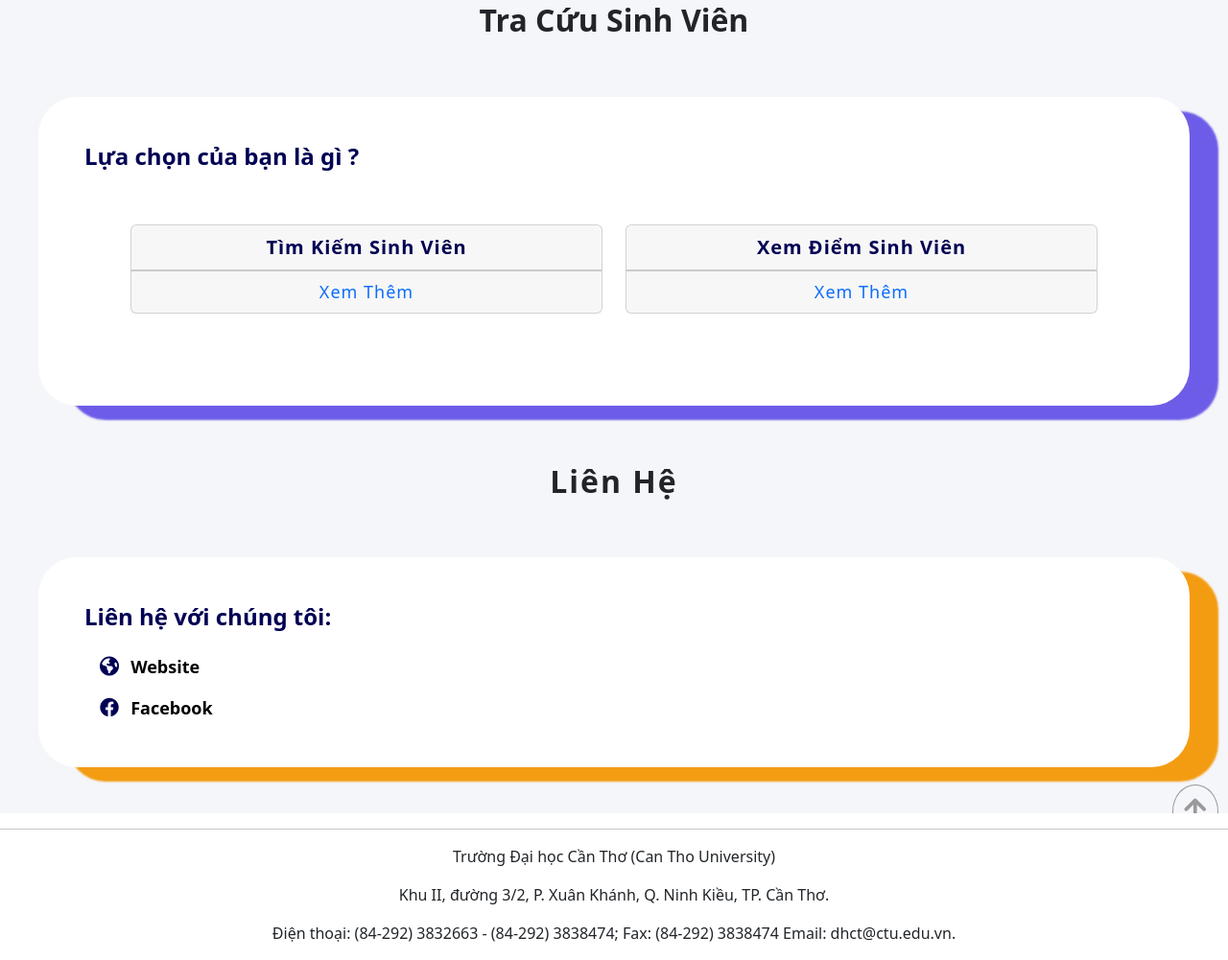
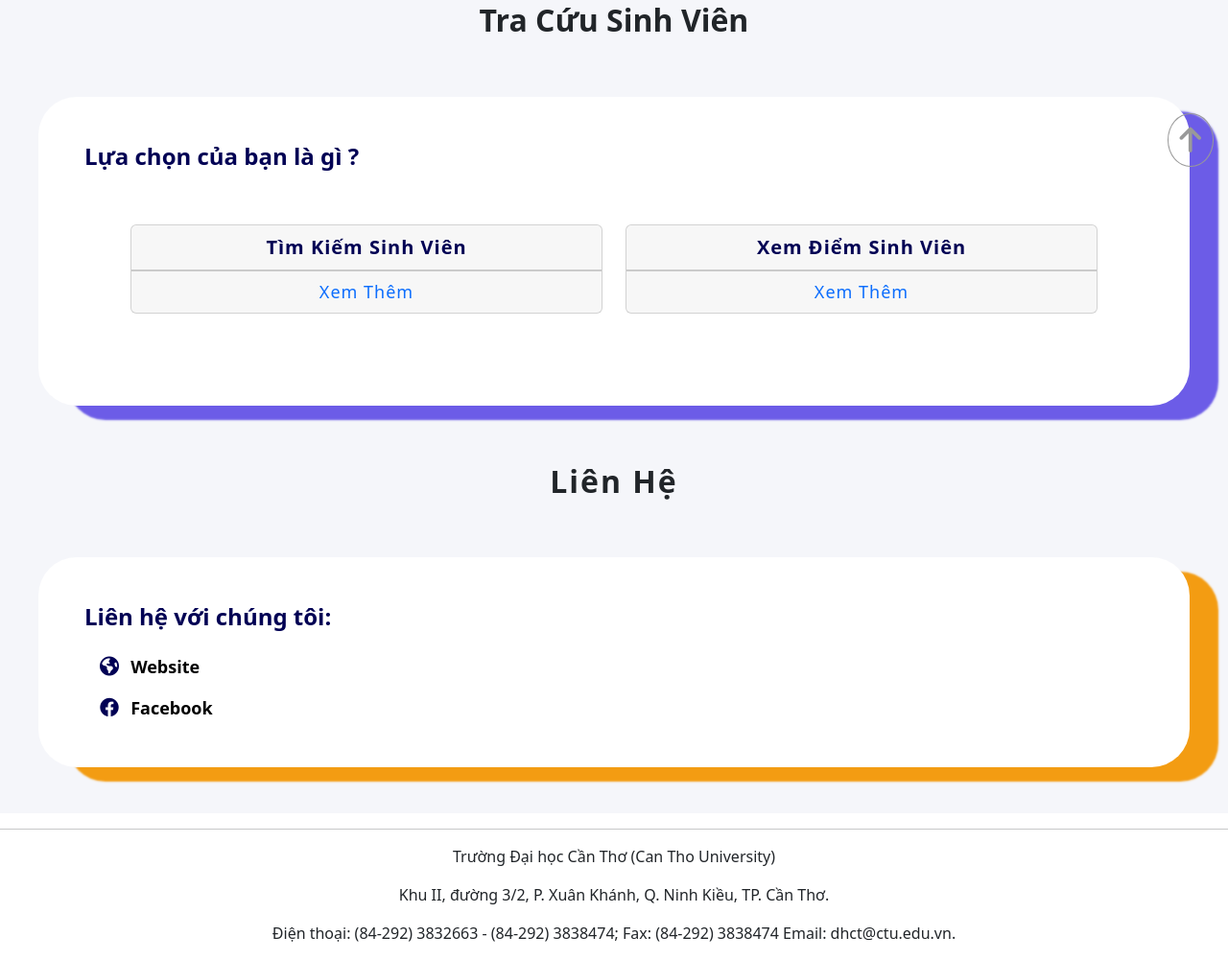
Before and after one commit to DatPhatNguyen/Student-Management-System-, a PHP site: page /parent/index.php in a window 1280 px wide. Shown: the part 2626-3627 px from the top of the page at 96% size. Run offline with PHP 8.4, Linux system fonts and the light colour scheme; the visitor is signed in with stand-in values (Sample User, id 1); data that the repository does not hold is empty; style sheets or scripts are compiled from the project's sources.

Commit message:
'update'

```diff
--- a/styles/_style.scss
+++ b/styles/_style.scss
@@ -109,9 +109,9 @@ button {
   position: absolute;
   color: #999;
   font-size: 30px;
-  bottom: -2700px;
+  bottom: -2000px;
   padding: 12px;
-  right: 10px;
+  right: 15px;
   border: thin solid;
   border-radius: 50%;
   transition: 0.25s linear;
--- a/styles/style.css
+++ b/styles/style.css
@@ -105,9 +105,9 @@ button {
   position: absolute;
   color: #999;
   font-size: 30px;
-  bottom: -2700px;
+  bottom: -2000px;
   padding: 12px;
-  right: 10px;
+  right: 15px;
   border: thin solid;
   border-radius: 50%;
   transition: 0.25s linear;
```
